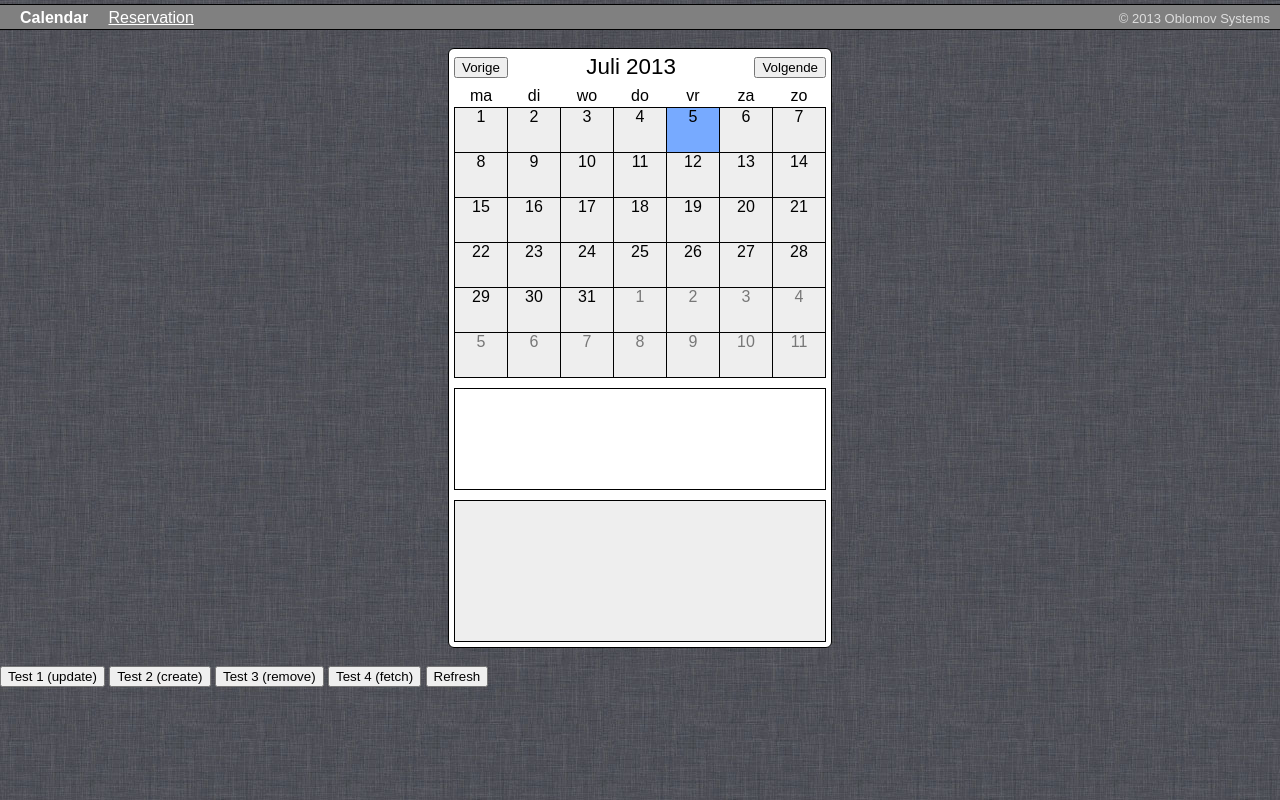
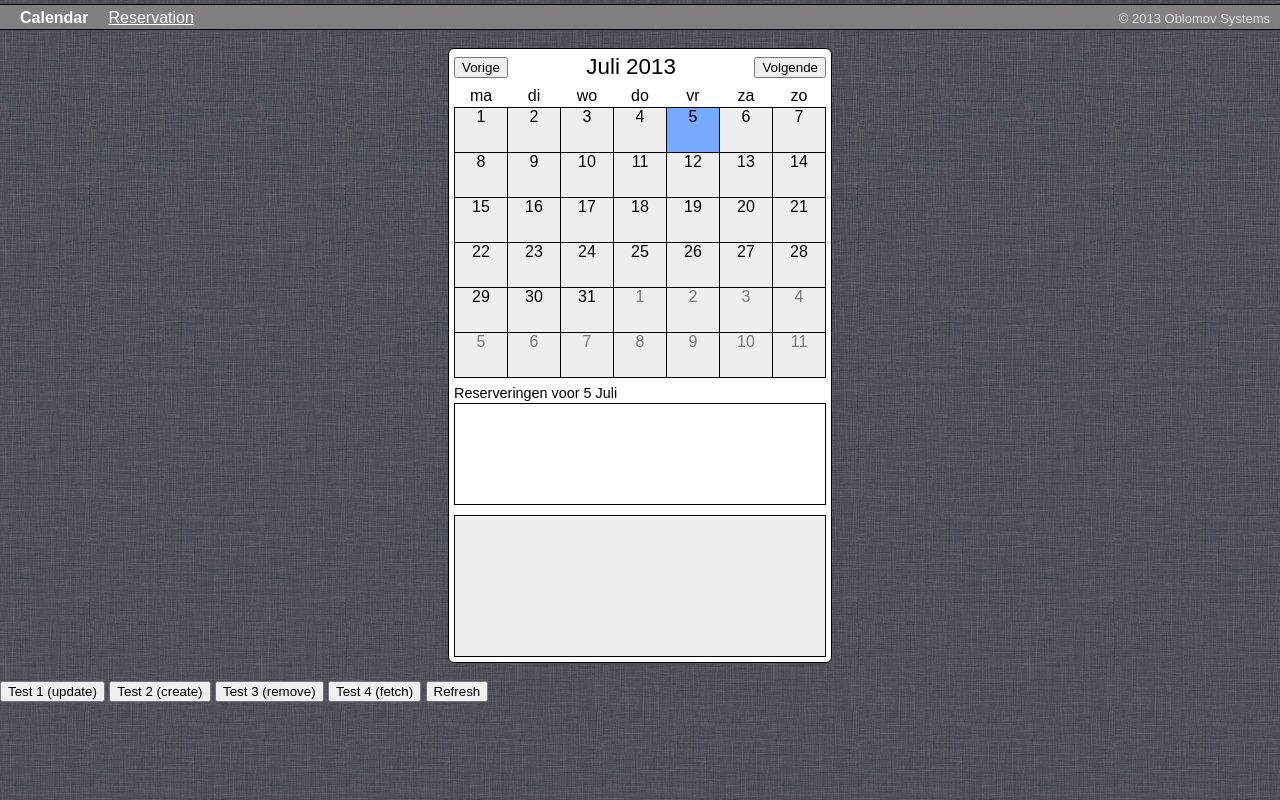
Before and after one commit to Oblosys/restaurant-reservations-2013, a plain HTML site: page www/index.html in a window 1280 px wide. Drawn offline with Linux system fonts and the light colour scheme; no server answers.

Commit message:
Show selected day in a label
git-svn-id: svn://svn.oblomov.com/Oblomov/JavaScript/Reservations@3897 63c81c92-1a08-11de-87e6-23293a004a03

```diff
--- a/js/client/calendar.js
+++ b/js/client/calendar.js
@@ -140,10 +140,12 @@ var DayView = Backbone.View.extend({
   },
   render: function() {
     console.log('rendering dayView');
+    var date = this.model.get('date');
     var reservationsForDay = this.model.get('reservations'); // is a Day
-    var html = '';
+    var html = '<div id="selectedDayLabel">Reserveringen voor '+date.getDate()+' '+monthNames[date.getMonth()]+'</div>'+
+               '<div id="reservationsPerDay">';
     reservationsForDay.each(function(res){html += '<div class="reservationLine">'+res.get("time")+' : '+res.get('name')+' ('+res.get('nrOfPeople')+')</div>';});
-    html += '';
+    html += '</div>';
     this.$el.html(html);
     this.$el.find('.reservationLine').each(function(ix) {
       $(this).click( function() {
--- a/www/css/calendar.css
+++ b/www/css/calendar.css
@@ -69,17 +69,21 @@ body {
   color: blue;
 }
 
-.dayView {
-  margin-top: 10px;
+#selectedDayLabel {
+  margin-top: 7px;
+  margin-bottom: 2px;
+  font-size: 90%;
+}
+#reservationsPerDay {
   height: 100px;
   overflow: auto;
   border: solid black 1px;
 }
-.dayView .reservationLine {
+#reservationsPerDay .reservationLine {
   border-bottom: solid #999 1px;
   padding-left: 2px;
 }
-.dayView .reservationLine[selected]{
+#reservationsPerDay .reservationLine[selected]{
   background-color: #7af;
 }
 
```
